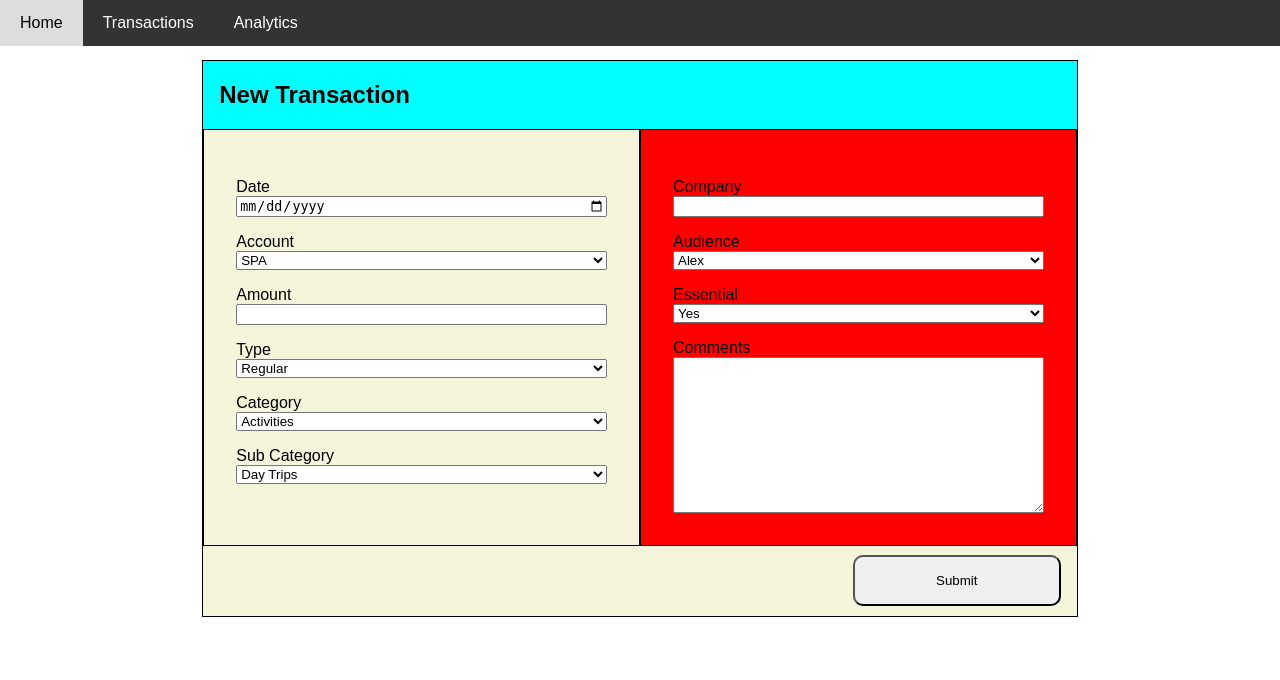
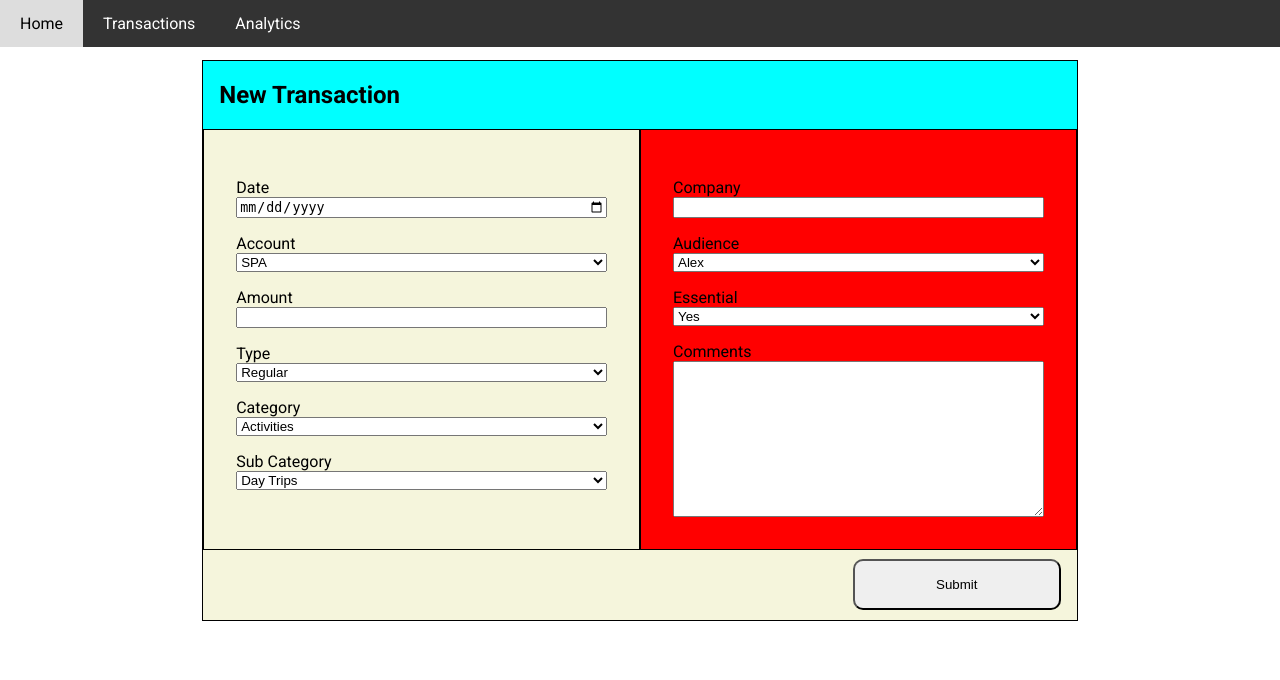
Before and after one commit to alepogre/flask-fin-book-1123, a Flask app: page / in a window 1280 px wide. Shown: the top 680 px of the page. Run offline with Flask 3, Linux system fonts and the light colour scheme.

Commit message:
added font family link

```diff
--- a/static/styles.css
+++ b/static/styles.css
@@ -1,10 +1,10 @@
 :root {
-
+  --ff-main: 'Roboto', sans-serif;
 }
 
 body {
   margin: 0;
-  font-family: Arial, sans-serif;
+  font-family: var(--ff-main);
 }
 /* Navigation Bar */
 .navbar {
--- a/templates/base.html
+++ b/templates/base.html
@@ -3,6 +3,7 @@
 <head>
     <title>Fixed Top Navigation Bar</title>
     <link rel="stylesheet" href="../static/styles.css">
+    <link href="https://fonts.googleapis.com/css2?family=Roboto:ital,wght@0,100;0,300;0,400;0,500;0,700;0,900;1,100;1,300;1,400;1,500;1,700;1,900&display=swap" rel="stylesheet">
 </head>
 <body>
 
--- a/templates/success.html
+++ b/templates/success.html
@@ -3,6 +3,9 @@
 <head>
     <title>Fixed Top Navigation Bar</title>
     <link rel="stylesheet" href="../static/styles.css">
+    <link rel="preconnect" href="https://fonts.googleapis.com">
+<link rel="preconnect" href="https://fonts.gstatic.com" crossorigin>
+<link href="https://fonts.googleapis.com/css2?family=Roboto:ital,wght@0,100;0,300;0,400;0,500;0,700;0,900;1,100;1,300;1,400;1,500;1,700;1,900&display=swap" rel="stylesheet">
 </head>
 <body>
 
@@ -19,7 +22,7 @@
             <p>Your transaction has been saved successfully!</p>
         </div>
         <div class="msg-button">
-            <a href="/"><button>Done</button></a>
+            <a href="/"><button>Back</button></a>
         </div>
     </div>
 
```
